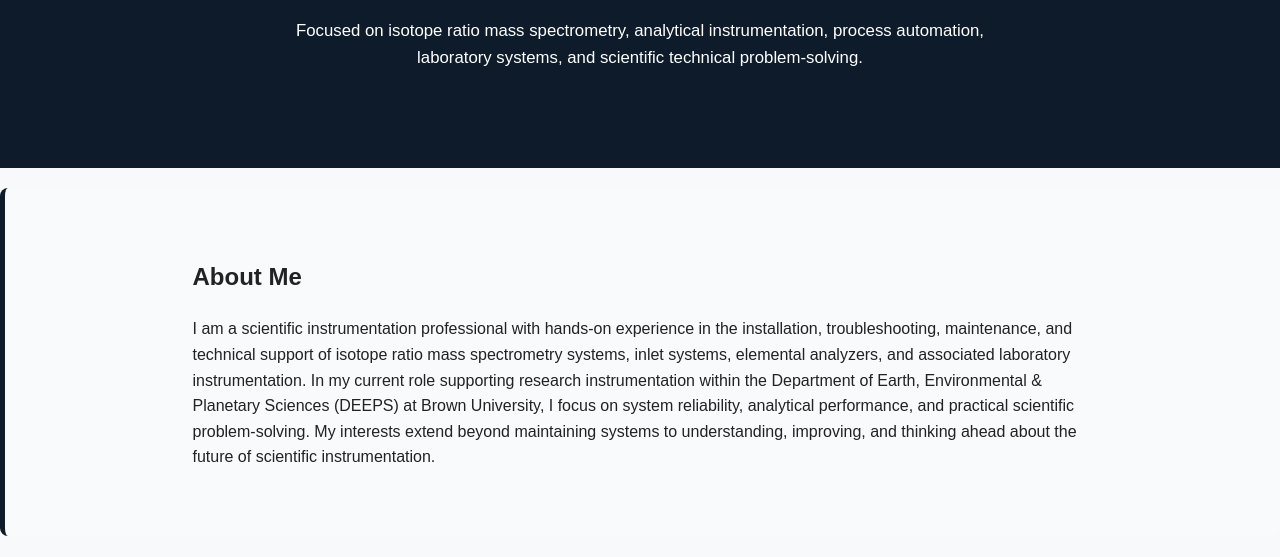
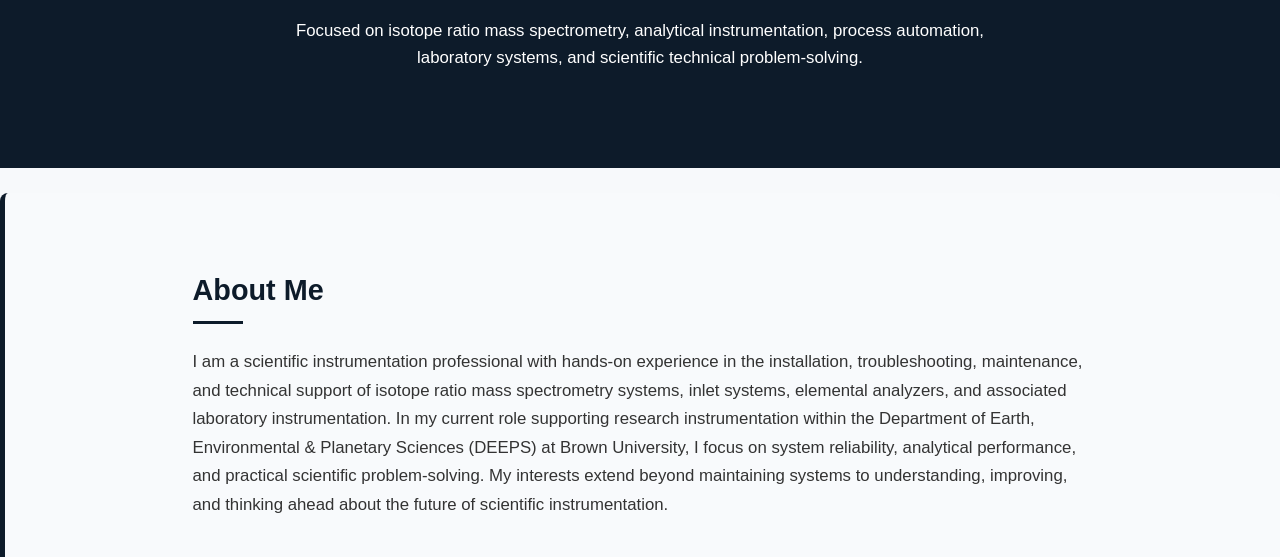
Before and after one commit to srikanthgedela86/srikanthgedela86, a plain HTML site: page index.html in a window 1280 px wide. Shown: the part 198-755 px from the top of the page. Drawn offline with Linux system fonts and the light colour scheme.

Commit message:
Update style.css

```diff
--- a/style.css
+++ b/style.css
@@ -39,17 +39,31 @@ body {
 }
 
 .section-about {
-  background: #f8fafc;   /* soft light grey */
-  border-left: 5px solid #0d1b2a;  /* dark scientific blue */
-  padding: 50px 25px;
-  margin: 20px auto;
+  background: #f8fafc;
+  border-left: 5px solid #0d1b2a;
+  padding: 50px 30px;
+  margin: 25px auto;
   border-radius: 8px;
 }
-.section h2 {
+
+.section-about h2 {
   font-size: 1.8rem;
-  margin-bottom: 15px;
   color: #0d1b2a;
-  letter-spacing: 0.5px
+}
+
+.section-about h2::after {
+  content: "";
+  display: block;
+  width: 50px;
+  height: 3px;
+  background: #0d1b2a;
+  margin-top: 8px;
+}
+
+.section-about p {
+  font-size: 1.05rem;
+  line-height: 1.7;
+  color: #333;
 }
 
 ul {
```
